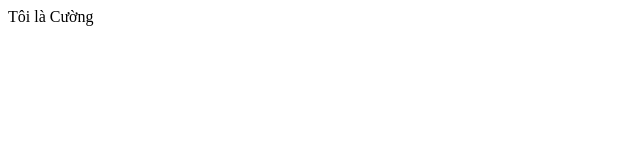
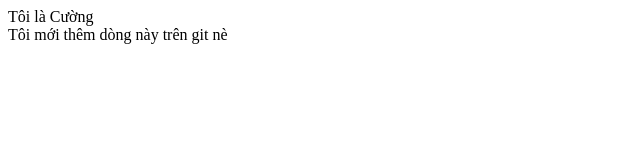
Before and after one commit to PhuCuong1999/usegit, a plain HTML site: page index.html in a window 1280 px wide. Shown: the whole page, without its empty margins (0-640 px from the left). Drawn offline with Linux system fonts and the light colour scheme.

Commit message:
thêm thay đỗi

```diff
--- a/index.html
+++ b/index.html
@@ -10,5 +10,6 @@
     <div>
         Tôi là Cường
     </div>
+    <div>Tôi mới thêm dòng này trên git nè</div>
 </body>
 </html>
```
